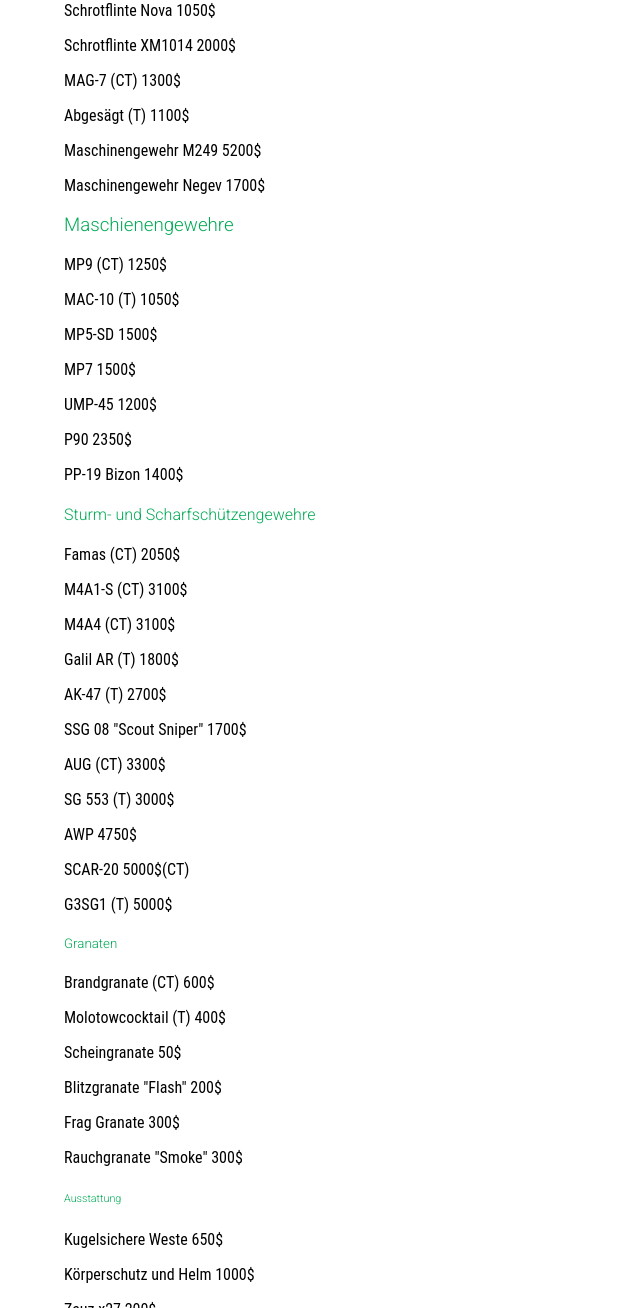
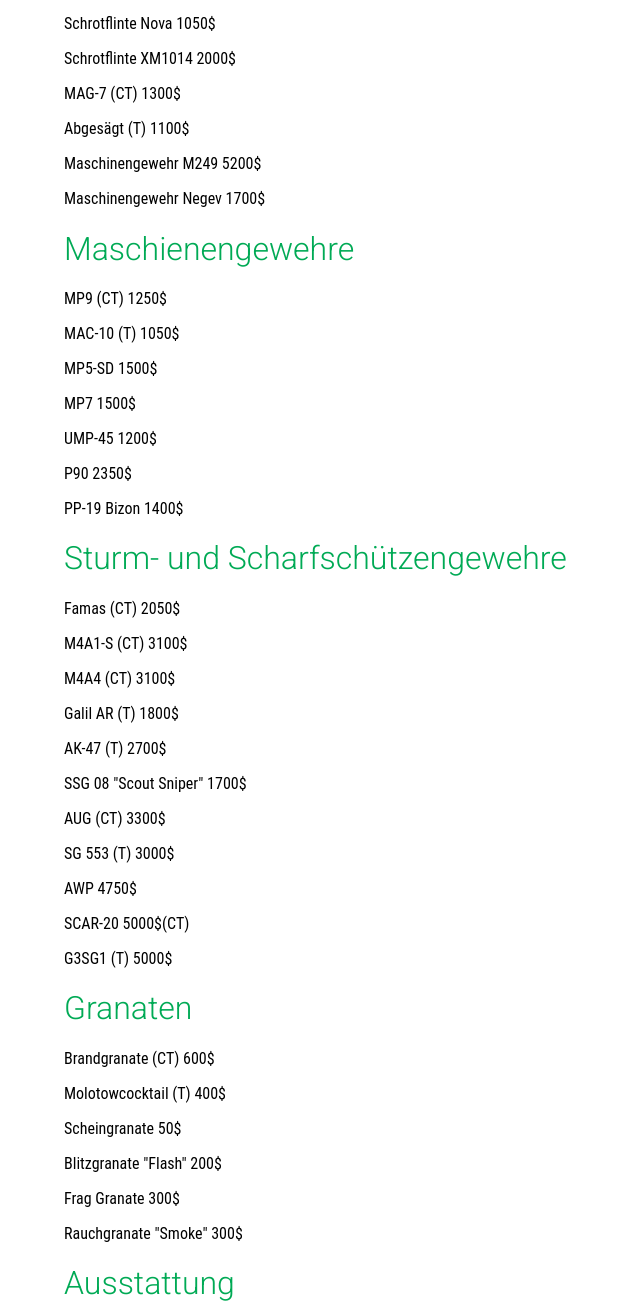
Before and after one commit to DarkShark321/csgo-fore-u, a plain HTML site: page waffen.html in a window 1280 px wide. Shown: the part 693-2001 px from the top of the page, without its empty margins (0-640 px from the left). Drawn offline with Linux system fonts and the light colour scheme.

Commit message:
first commit

```diff
--- a/waffen.html
+++ b/waffen.html
@@ -45,7 +45,7 @@
          <p>Revolver R8 600$</p>
     </div>
     <div class="inhalt_box">
-        <h2>Schwaere waffen</h2>
+        <h1>Schwaere waffen</h1>
         <p>Schrotflinte Nova 1050$</p>
         <p>Schrotflinte XM1014 2000$</p>
         <p>MAG-7 (CT) 1300$</p>
@@ -54,7 +54,7 @@
         <p>Maschinengewehr Negev 1700$</p>
     </div>
     <div class="inhalt_box">
-        <h3>Maschienengewehre</h3>
+        <h1>Maschienengewehre</h1>
         <p>MP9 (CT) 1250$</p>
         <p>MAC-10 (T) 1050$</p>
         <p>MP5-SD 1500$</p>
@@ -64,7 +64,7 @@
         <p>PP-19 Bizon 1400$</p>
     </div>
     <div class="inhalt_box">
-        <h4>Sturm- und Scharfschützengewehre</h4>
+        <h1>Sturm- und Scharfschützengewehre</h1>
         <p>Famas (CT) 2050$</p>
         <p>M4A1-S (CT) 3100$</p>
         <p>M4A4 (CT) 3100$</p>
@@ -78,7 +78,7 @@
         <p>G3SG1 (T) 5000$</p>
     </div>
     <div class="inhalt_box">
-        <h5>Granaten</h5>
+        <h1>Granaten</h1>
         <p>Brandgranate (CT) 600$</p>
         <p>Molotowcocktail (T) 400$</p>
         <p>Scheingranate 50$</p>
@@ -87,7 +87,7 @@
         <p>Rauchgranate "Smoke" 300$</p>
     </div>
     <div class="inhalt_box">
-        <h6>Ausstattung</h6>
+        <h1>Ausstattung</h1>
         <p>Kugelsichere Weste 650$</p>
         <p>Körperschutz und Helm 1000$</p>
         <p>Zeuz x27 200$</p>
```
